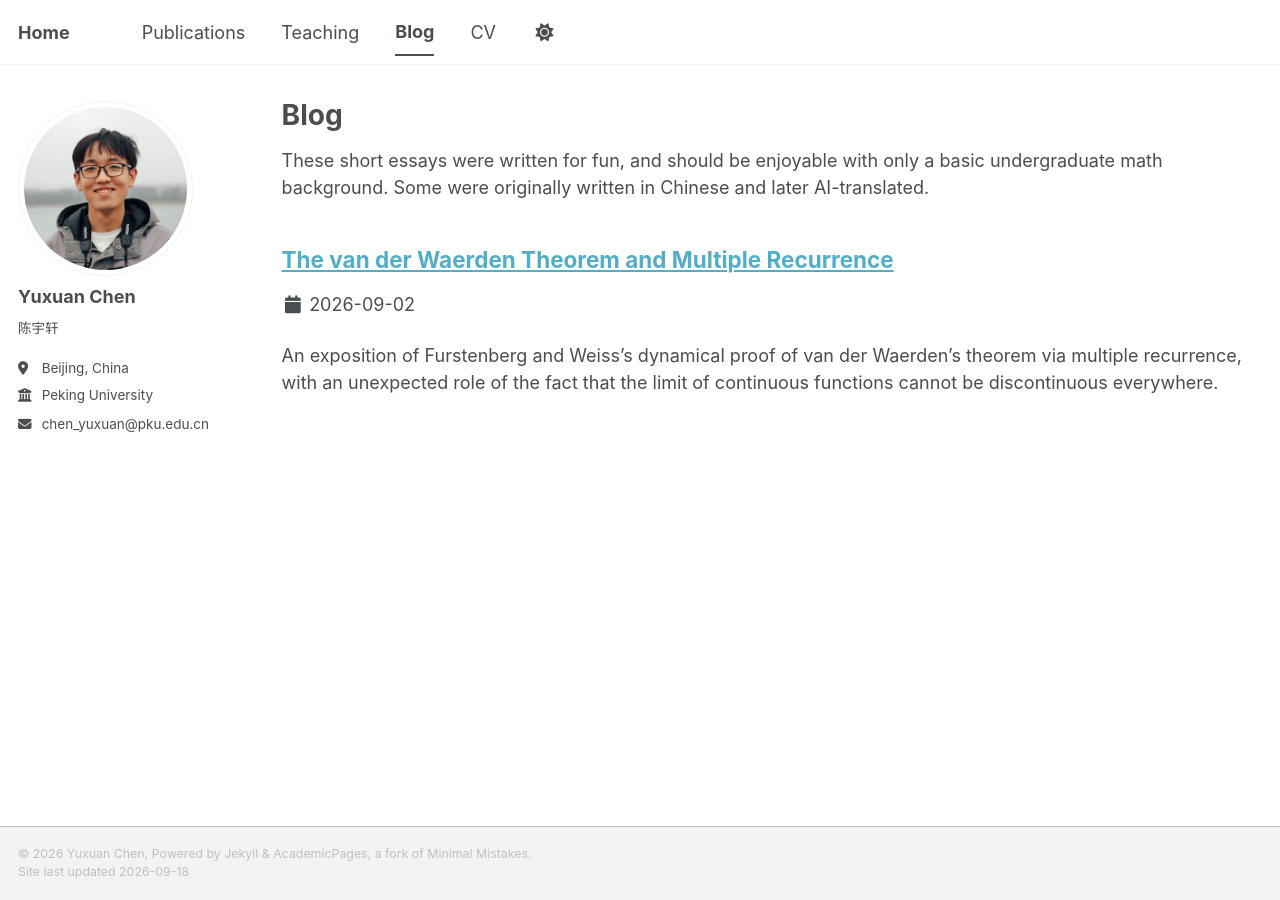
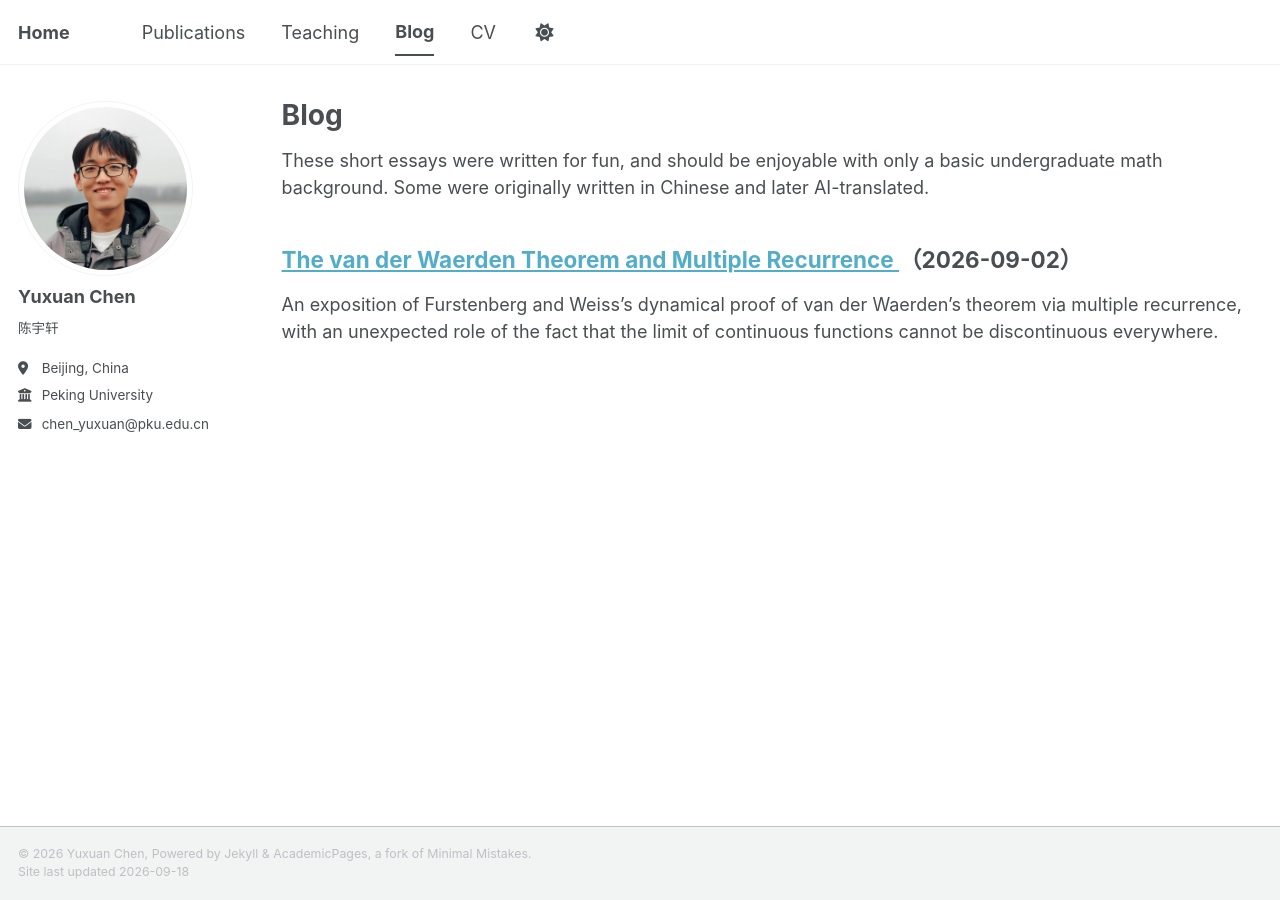
Before and after one commit to yxchen-pku/yxchen-pku.github.io, a Jekyll site: the page built from _pages/blog.html, in a window 1280 px wide. Built offline with Jekyll 4.4.1, drawn with Linux system fonts in a browser that asks for light colours; a script bundle is joined from its source files by our own code; library files that are not in the unit come from our copies.

Commit message:
Update archive-single.html

```diff
--- a/_includes/archive-single.html
+++ b/_includes/archive-single.html
@@ -32,6 +32,9 @@
       {% else %}
         <a href="{{ base_path }}{{ post.url }}" rel="permalink">{{ title }}</a>
       {% endif %}
+      {% if post.date %}
+        <span class="archive__item-date">（{{ post.date | date: "%Y-%m-%d" }}）</span>
+      {% endif %}
     </h2>
 
     <!-- {% if post.read_time %}
@@ -45,13 +48,6 @@
         {% elsif post.date %}
          <p class="page__date"><strong><i class="fa fa-fw fa-calendar" aria-hidden="true"></i> {{ site.data.ui-text[site.locale].date_label | default: "Published:" }}</strong> <time datetime="{{ post.date | default: "1900-01-01" | date_to_xmlschema }}">{{ post.date | default: "1900-01-01" | date: "%B %d, %Y" }}</time></p>
         {% endif %} -->
-
-    {% if post.date %}
-      <p class="page__date">
-      <i class="fa fa-fw fa-calendar" aria-hidden="true"></i>
-      <time datetime="{{ post.date | date_to_xmlschema }}">{{ post.date | date: "%Y-%m-%d" }}</time>
-      </p>
-    {% endif %}
 
     {% if post.excerpt and site.read_more != 'enabled' %}
     <p class="archive__item-excerpt" itemprop="description">{{ post.excerpt | markdownify }}</p>
```
